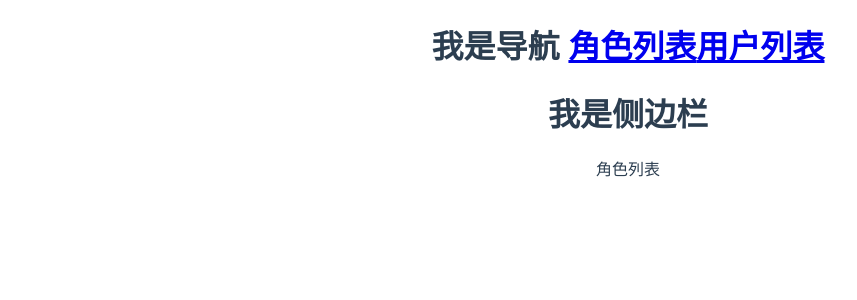
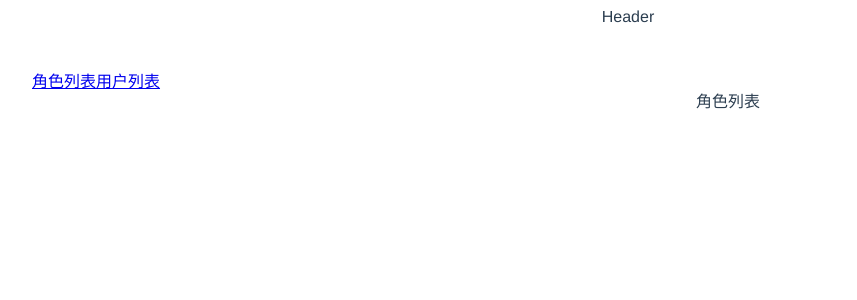
Before and after one commit to crazymen-nanke/shop, a Vue app: page /index in a window 1280 px wide. Shown: the top 300 px of the page, without its empty margins (12-869 px from the left). Built offline with nearby package versions, Linux system fonts and the light colour scheme.

Commit message:
安装Element Plus

```diff
--- a/package.json
+++ b/package.json
@@ -10,6 +10,7 @@
   },
   "dependencies": {
     "core-js": "^3.8.3",
+    "element-plus": "^2.2.28",
     "vue": "^3.2.13",
     "vue-router": "^4.0.3",
     "vuex": "^4.0.0"
--- a/src/views/layout/LayoutView.vue
+++ b/src/views/layout/LayoutView.vue
@@ -1,13 +1,18 @@
 <template>
-    <div>
-        <h1>我是导航
-            <router-link to="/index">角色列表</router-link>
-            <router-link to="/users">用户列表</router-link>
-        </h1>
-        <h1>我是侧边栏</h1>
-        <router-view />
+    <div class="common-layout">
+        <el-container>
+            <el-header>Header</el-header>
+            <el-container>
+                <el-aside width="200px">
+                    <router-link to="/index">角色列表</router-link>
+                    <router-link to="/users">用户列表</router-link>
+                </el-aside>
+                <el-main><router-view /></el-main>
+            </el-container>
+        </el-container>
     </div>
 </template>
+
 
 <script>
 
```
Also changed, not shown: src/main.js (+7 -6 lines).
